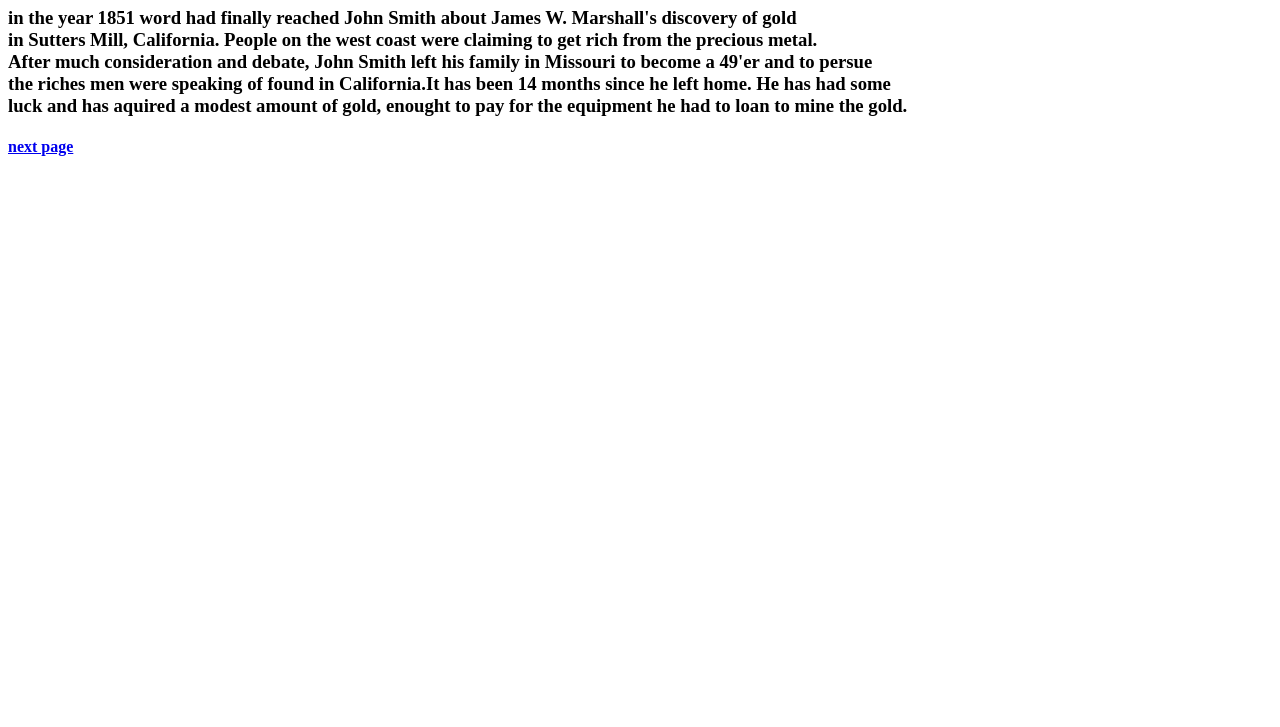
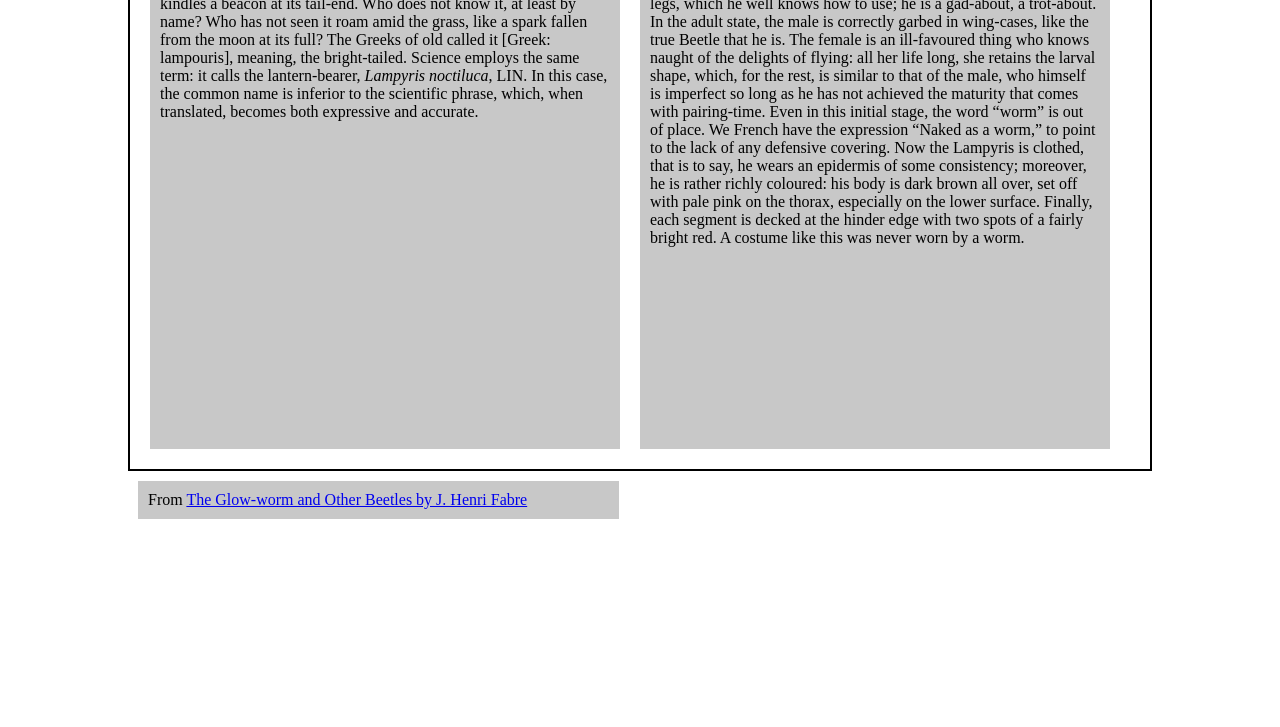
Before and after one commit to Dickie11/universityOfBaltimoreHTML, a plain HTML site: page index.html in a window 1280 px wide. Shown: the part 73-800 px from the top of the page. Drawn offline with Linux system fonts and the light colour scheme.

Commit message:
Add files via upload

```diff
--- a/index.html
+++ b/index.html
@@ -1,25 +1,40 @@
-<!DOCTYPE html PUBLIC "-//W3C//DTD HTML 4.01 transitional//EN""http://www.w3.org/TR/html4/loose.dtd">
+<!DOCTYPE html PUBLIC "-//W3C//DTD HTML 4.01 Transitional//EN"
+"http://www.w3.org/TR/html4/loose.dtd">
 <html>
 	<head>
-		<title>Coming Home</title>
+		<title>The Glow-worm and Other Insects</title>
+		<link rel="stylesheet" href="layout.css" type="text/css" />
 	</head>
-	<body><p><h1>COMING HOME</h1></p>
-		<p><h3>in the year 1851 word had finally reached John Smith about James W. Marshall's discovery of gold</br>
-		in Sutters Mill, California. People on the west coast were claiming to get rich from the precious metal.</br>
-		After much consideration and debate, John Smith left his family in Missouri to become a 49'er and to persue</br> the riches men were speaking of found in California.It has been 14 months since he left home. He has had some</br> luck and has aquired a modest amount of gold, enought to pay for the equipment he had to loan to mine the gold.</p></h3>
+	<body>
+		<div>
+			<p id="intro">Few insects in our climes vie in popular fame with the <span class = "w">Glow-worm</span>,
+			that curious little animal which, to celebrate the little joys of
+			life, kindles a beacon at its tail-end. Who does not know it, at
+			least by name? Who has not seen it roam amid the grass, like a spark
+			fallen from the moon at its full? The Greeks of old called it [Greek:
+			lampouris], meaning, the bright-tailed. Science employs the same
+			term: it calls the lantern-bearer, <em>Lampyris noctiluca</em>, LIN. In this
+			case, the common name is inferior to the scientific phrase, which,
+			when translated, becomes both expressive and accurate.</p>
 
-
-
-
-
-
-
-
-
-
-
-
-		<p><h4><a href="package2.html">next page</a></h4></p>
-
+			<p>In fact, we might easily cavil at the word <q><span class = "w">worm</span>.</q> The Lampyris is
+			not a <span class = "w">worm</span> at all, not even in general appearance. He has six short
+			legs, which he well knows how to use; he is a gad-about, a
+			trot-about. In the adult state, the male is correctly garbed in
+			wing-cases, like the true Beetle that he is. The female is an
+			ill-favoured thing who knows naught of the delights of flying: all
+			her life long, she retains the larval shape, which, for the rest, is
+			similar to that of the male, who himself is imperfect so long as he
+			has not achieved the maturity that comes with pairing-time. Even in
+			this initial stage, the word <q><span class = "w">worm</span></q> is out of place. We French have
+			the expression <q>Naked as a <span class = "w">worm</span>,</q> to point to the lack of any
+			defensive covering. Now the Lampyris is clothed, that is to say, he
+			wears an epidermis of some consistency; moreover, he is rather richly
+			coloured: his body is dark brown all over, set off with pale pink on
+			the thorax, especially on the lower surface. Finally, each segment is
+			decked at the hinder edge with two spots of a fairly bright red. A
+			costume like this was never worn by a <span class = "w">worm</span>.</p>
+		</div>
+		<p id="credits">From <a href="http://www.gutenberg.org/files/27868/27868-h/27868-h.htm">The Glow-worm and Other Beetles by J. Henri Fabre</a></p>
 	</body>
 </html>
--- /dev/null
+++ b/layout.css
@@ -0,0 +1,26 @@
+body {
+width: 80%;
+max-width: 1200px;
+ min-width: 900px;
+/*height 0, width auto for centering*/
+margin: 0 auto;
+}
+div {
+border: 2px solid;
+padding: 10px;
+overflow: auto;
+}
+p {
+position: relative;
+float: left;
+background-color: rgb(200,200,200);
+width: 45%;
+height: 30em;
+margin: 10px 10px 10px 10px;
+font-family: serif;
+padding: 10px;
+}
+p#credits {
+clear: left;
+height: auto;
+}
```
